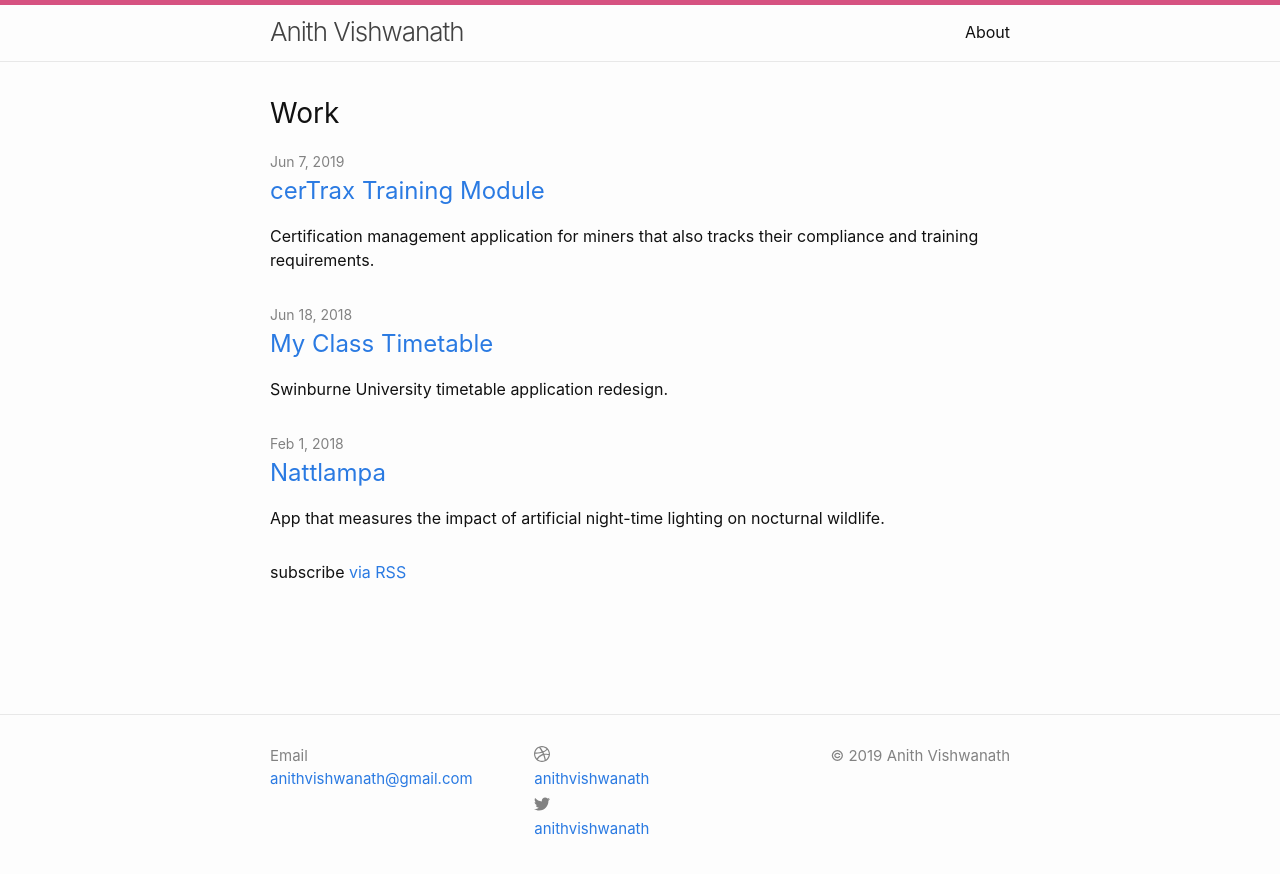
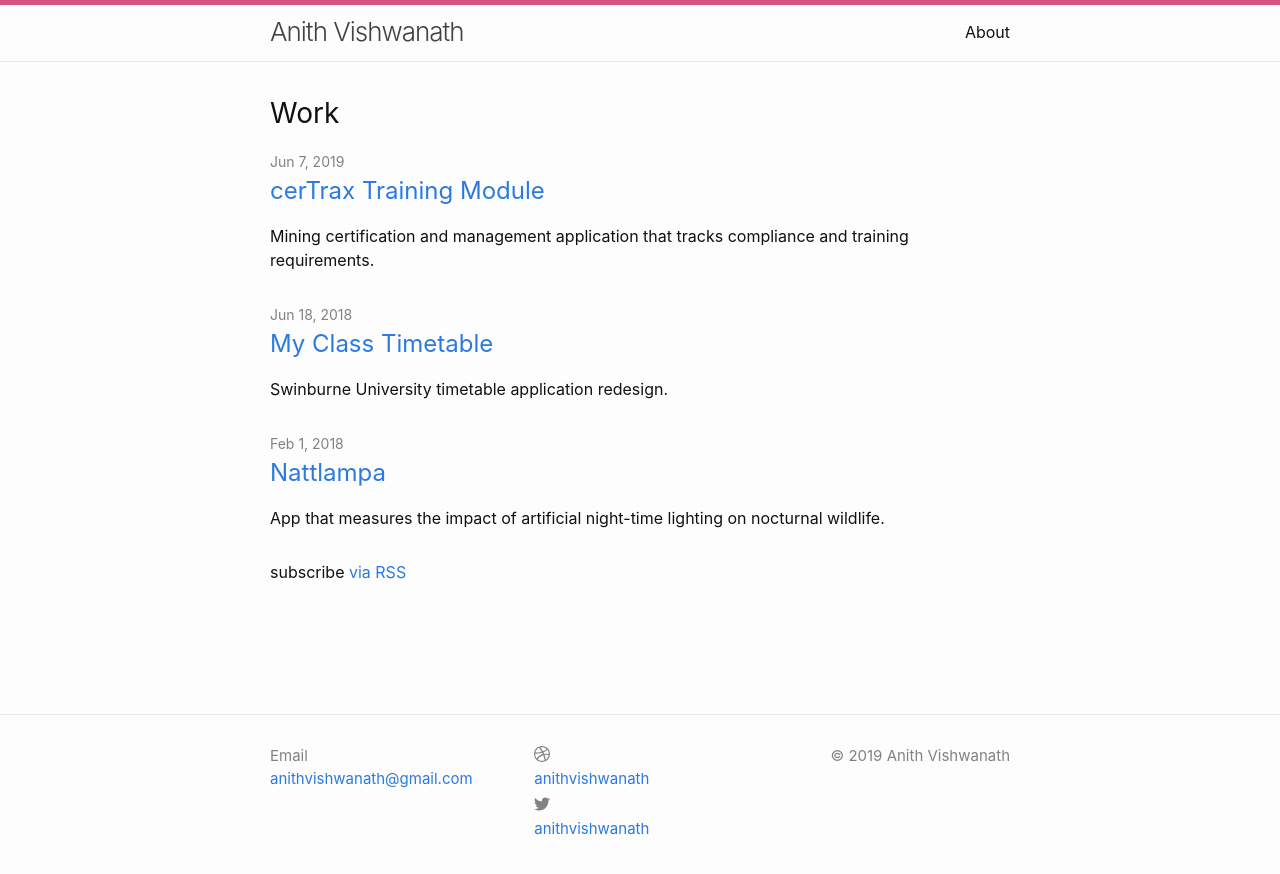
Before and after one commit to anithvishwanath/anithvishwanath.github.io, a Jekyll site: the page built from index.md, in a window 1280 px wide. Shown: the top 874 px of the page. Built offline with Jekyll 4.4.1, drawn with Linux system fonts in a browser that asks for light colours.

Commit message:
Update 2019-06-07-certrax.markdown

```diff
--- a/_posts/2019-06-07-certrax.markdown
+++ b/_posts/2019-06-07-certrax.markdown
@@ -2,7 +2,7 @@
 layout: post
 title:  "cerTrax Training Module"
 date:   2019-06-07 02:34:00 +1000
-excerpt: Certification management application for miners that also tracks their compliance and training requirements.
+excerpt: Mining certification and management application that tracks compliance and training requirements.
 categories: case-studies
 ---
 
```
